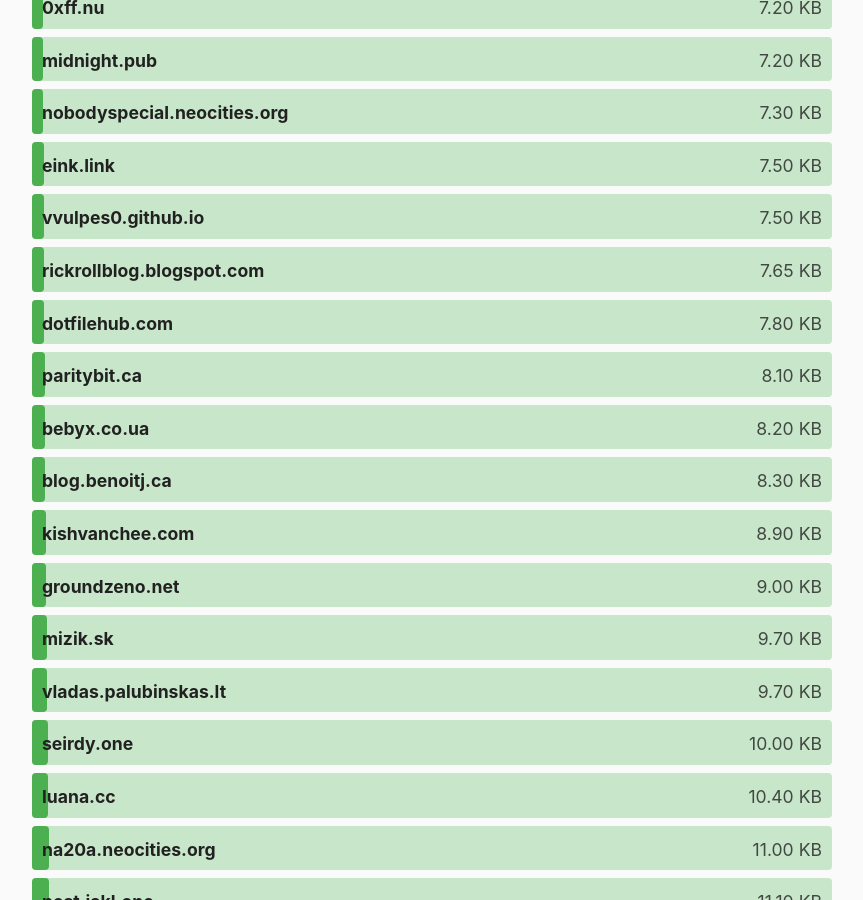
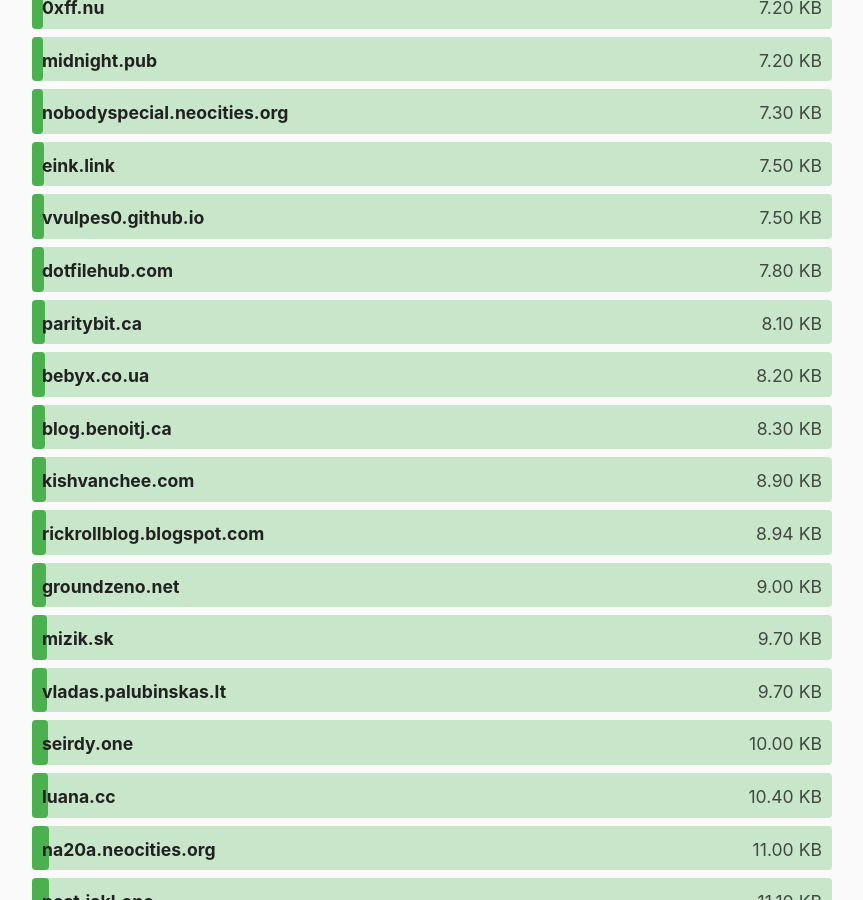
Before and after one commit to kevquirk/512kb.club, a Jekyll site: the page built from index.md, in a window 1280 px wide and 900 px high, scrolled down 2638 px. Shown: the whole window, without its empty margins (208-1071 px from the left). Built offline with Jekyll 4.4.1, drawn with Linux system fonts in a browser that asks for light colours.

Commit message:
Update sites.yml

```diff
--- a/_data/sites.yml
+++ b/_data/sites.yml
@@ -1100,8 +1100,8 @@
 
 - domain: rickrollblog.blogspot.com
   url: http://rickrollblog.blogspot.com/
-  size: 7.65
-  last_checked: 2021-09-22
+  size: 8.94
+  last_checked: 2021-10-02
 
 - domain: robbie.antenesse.net
   url: https://robbie.antenesse.net/
```
